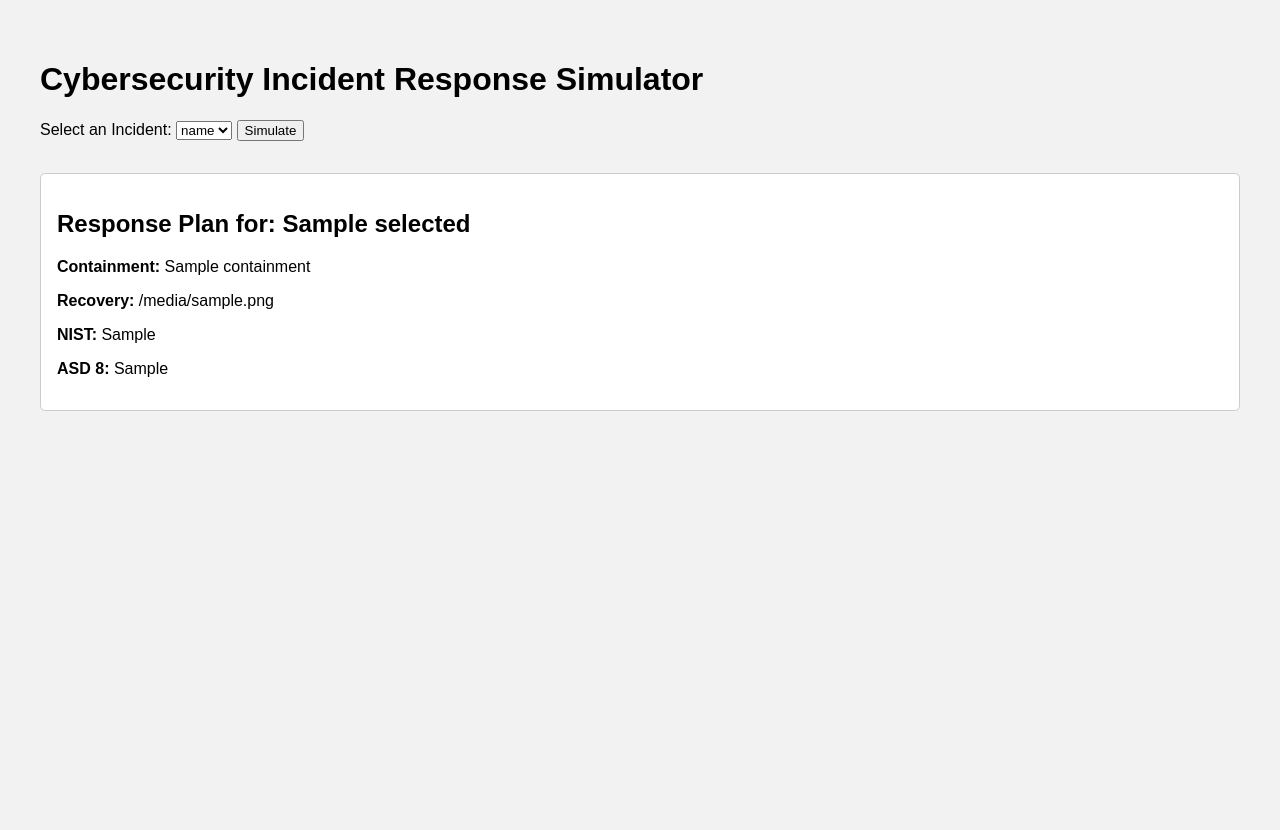
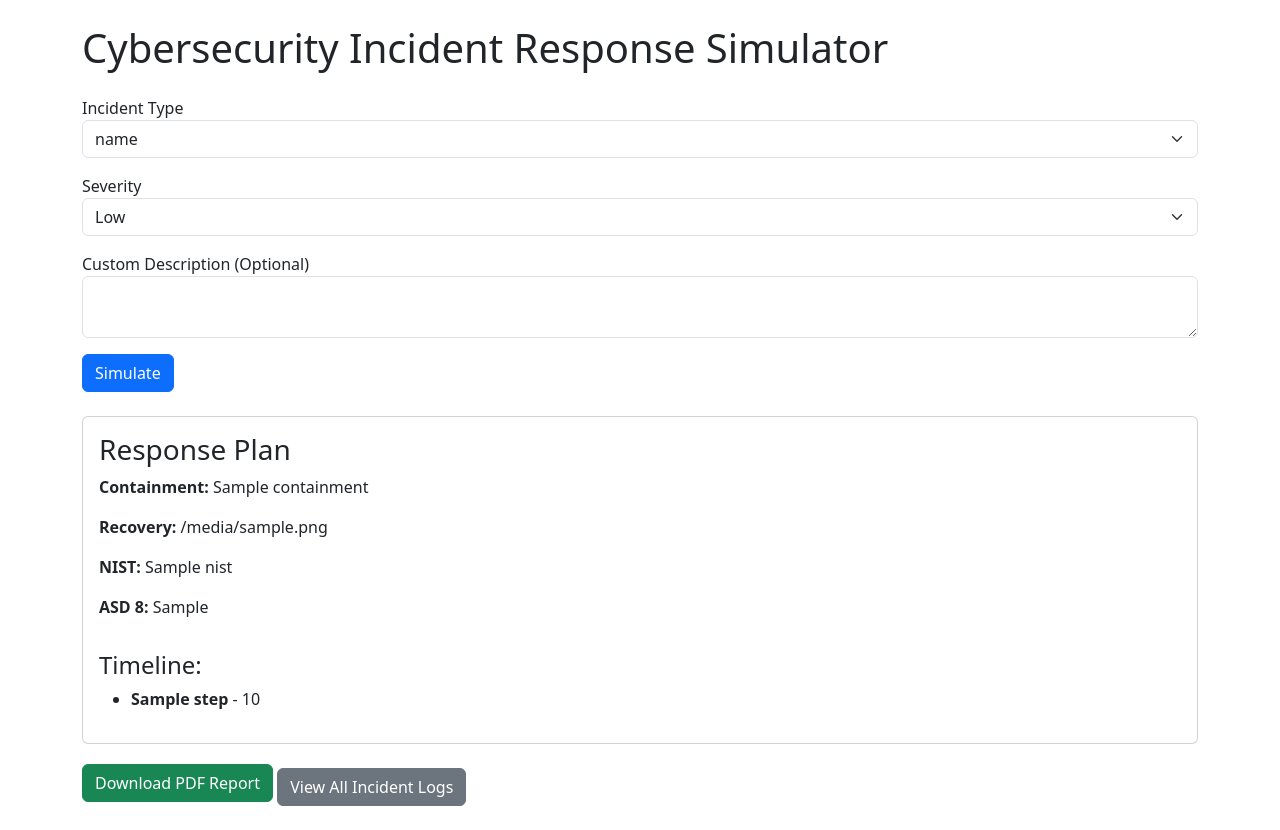
Before and after one commit to noorbabar/incident_response, a Flask app: template templates/index.html in a window 1280 px wide. Before the commit the page ends 411 px from the top, so only its background shows below. Run offline with Flask 3, Linux system fonts and the light colour scheme; the template is opened without the code that fills it: most values are stand-ins (such as "Sample title", 1, 10 or a date in 2020).

Commit message:
adding advanced reasoning

```diff
--- a/app.py
+++ b/app.py
@@ -1,11 +1,14 @@
-from flask import Flask, render_template, request, redirect, url_for
-import json
+from flask import Flask, render_template, request, send_file
+import json, os
 from datetime import datetime
+from utils import generate_timeline, generate_pdf_report
 
 app = Flask(__name__)
 
 with open('incidents.json') as f:
     INCIDENTS = json.load(f)
+
+LOG_FILE = "log.txt"
 
 @app.route('/')
 def index():
@@ -14,16 +17,40 @@
 @app.route('/simulate', methods=['POST'])
 def simulate():
     incident_type = request.form.get('incident_type')
-    response = INCIDENTS.get(incident_type, {})
+    severity = request.form.get('severity')
+    custom_desc = request.form.get('description', '').strip()
+
+    response_data = INCIDENTS.get(incident_type, {}).get(severity, {})
+    timeline = generate_timeline(response_data)
 
     log_entry = {
         "incident": incident_type,
+        "severity": severity,
+        "description": custom_desc,
         "timestamp": datetime.now().isoformat()
     }
-    with open('log.txt', 'a') as log:
-        log.write(json.dumps(log_entry) + "\n")
+    with open(LOG_FILE, 'a') as f:
+        f.write(json.dumps(log_entry) + '\n')
 
-    return render_template('index.html', incidents=INCIDENTS, response=response, selected=incident_type)
+    return render_template('index.html', incidents=INCIDENTS,
+                           response=response_data, selected=incident_type,
+                           severity=severity, timeline=timeline,
+                           description=custom_desc)
+
+@app.route('/logs')
+def logs():
+    if not os.path.exists(LOG_FILE):
+        return "No logs yet."
+
+    with open(LOG_FILE) as f:
+        entries = [json.loads(line) for line in f]
+
+    return render_template('logs.html', logs=entries)
+
+@app.route('/download-report')
+def download_report():
+    path = generate_pdf_report()
+    return send_file(path, as_attachment=True)
 
 if __name__ == '__main__':
     app.run(debug=True)
--- a/incidents.json
+++ b/incidents.json
@@ -1,20 +1,30 @@
 {
     "Phishing Attack": {
-      "Containment": "Disconnect affected systems from the network.",
-      "Recovery": "Reset credentials and monitor for suspicious activity.",
-      "NIST Category": "RS.CO-2, RS.RP-1",
-      "ASD 8 Control": "Application control, User Application Hardening"
+      "Low": {
+        "Containment": "Train users to identify phishing emails.",
+        "Recovery": "Reset passwords of affected users.",
+        "NIST": "PR.AT-1",
+        "ASD 8": "User application hardening"
+      },
+      "High": {
+        "Containment": "Isolate email system, notify users.",
+        "Recovery": "Conduct forensic review, update email filters.",
+        "NIST": "RS.CO-2, RS.RP-1",
+        "ASD 8": "Multi-factor authentication"
+      }
     },
     "Malware Infection": {
-      "Containment": "Isolate infected endpoints immediately.",
-      "Recovery": "Run antivirus scan, patch vulnerabilities, restore from backups.",
-      "NIST Category": "RS.MI-1, RS.MI-2",
-      "ASD 8 Control": "Patch Applications, Patch Operating Systems"
-    },
-    "Unauthorized Access": {
-      "Containment": "Disable compromised accounts and block access.",
-      "Recovery": "Conduct forensic investigation, enhance IAM policies.",
-      "NIST Category": "RS.AN-1, RS.CO-3",
-      "ASD 8 Control": "Restrict Administrative Privileges"
+      "Medium": {
+        "Containment": "Disconnect affected devices.",
+        "Recovery": "Patch software and scan systems.",
+        "NIST": "RS.MI-1",
+        "ASD 8": "Patch operating systems"
+      },
+      "High": {
+        "Containment": "Trigger full incident response, notify SOC.",
+        "Recovery": "Restore systems, validate backups.",
+        "NIST": "RS.MI-2",
+        "ASD 8": "Application control"
+      }
     }
   }
--- a/requirements.txt
+++ b/requirements.txt
@@ -1,2 +1,3 @@
 flask
 gunicorn
+fpdf
--- a/templates/index.html
+++ b/templates/index.html
@@ -1,29 +1,54 @@
 <!DOCTYPE html>
 <html>
 <head>
-    <title>Incident Response Simulator</title>
-    <link rel="stylesheet" href="/static/style.css">
+    <title>Incident Simulator</title>
+    <link rel="stylesheet" href="https://cdn.jsdelivr.net/npm/bootstrap@5.3.0/dist/css/bootstrap.min.css">
 </head>
-<body>
-    <h1>Cybersecurity Incident Response Simulator</h1>
-    <form method="POST" action="/simulate">
-        <label for="incident_type">Select an Incident:</label>
-        <select name="incident_type" id="incident_type">
+<body class="p-4">
+    <div class="container">
+        <h1 class="mb-4">Cybersecurity Incident Response Simulator</h1>
+        <form method="POST" action="/simulate" class="mb-4">
+            <div class="mb-3">
+                <label>Incident Type</label>
+                <select class="form-select" name="incident_type">
                     {% for key in incidents.keys() %}
                         <option value="{{ key }}" {% if selected == key %}selected{% endif %}>{{ key }}</option>
                     {% endfor %}
                 </select>
-        <button type="submit">Simulate</button>
+            </div>
+            <div class="mb-3">
+                <label>Severity</label>
+                <select class="form-select" name="severity">
+                    <option>Low</option>
+                    <option>Medium</option>
+                    <option>High</option>
+                </select>
+            </div>
+            <div class="mb-3">
+                <label>Custom Description (Optional)</label>
+                <textarea class="form-control" name="description"></textarea>
+            </div>
+            <button class="btn btn-primary">Simulate</button>
         </form>
 
         {% if response %}
-    <div class="response">
-        <h2>Response Plan for: {{ selected }}</h2>
+        <div class="card p-3">
+            <h3>Response Plan</h3>
             <p><strong>Containment:</strong> {{ response.Containment }}</p>
             <p><strong>Recovery:</strong> {{ response.Recovery }}</p>
-        <p><strong>NIST:</strong> {{ response["NIST Category"] }}</p>
-        <p><strong>ASD 8:</strong> {{ response["ASD 8 Control"] }}</p>
+            <p><strong>NIST:</strong> {{ response.NIST }}</p>
+            <p><strong>ASD 8:</strong> {{ response["ASD 8"] }}</p>
+            <h4 class="mt-3">Timeline:</h4>
+            <ul>
+                {% for step in timeline %}
+                    <li><strong>{{ step.step }}</strong> - {{ step.duration }}</li>
+                {% endfor %}
+            </ul>
         </div>
+        <a href="/download-report" class="btn btn-success mt-3">Download PDF Report</a>
         {% endif %}
+
+        <a href="/logs" class="btn btn-secondary mt-4">View All Incident Logs</a>
+    </div>
 </body>
 </html>
```
Also changed, not shown: templates/logs.html (added, +21 -0 lines), utils.py (added, +27 -0 lines), log.txt (added). Lines whose indentation alone changed are shown as unchanged.
